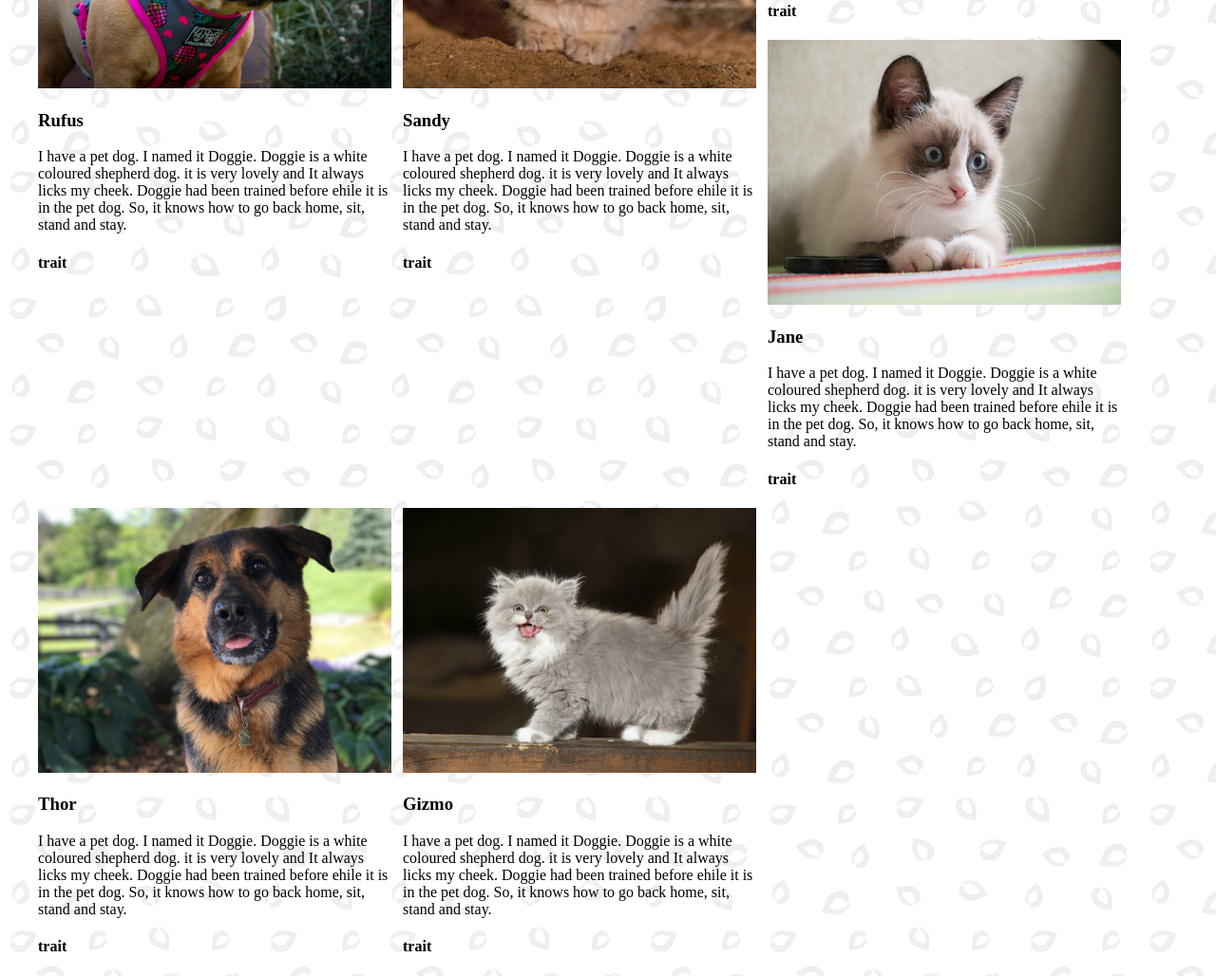
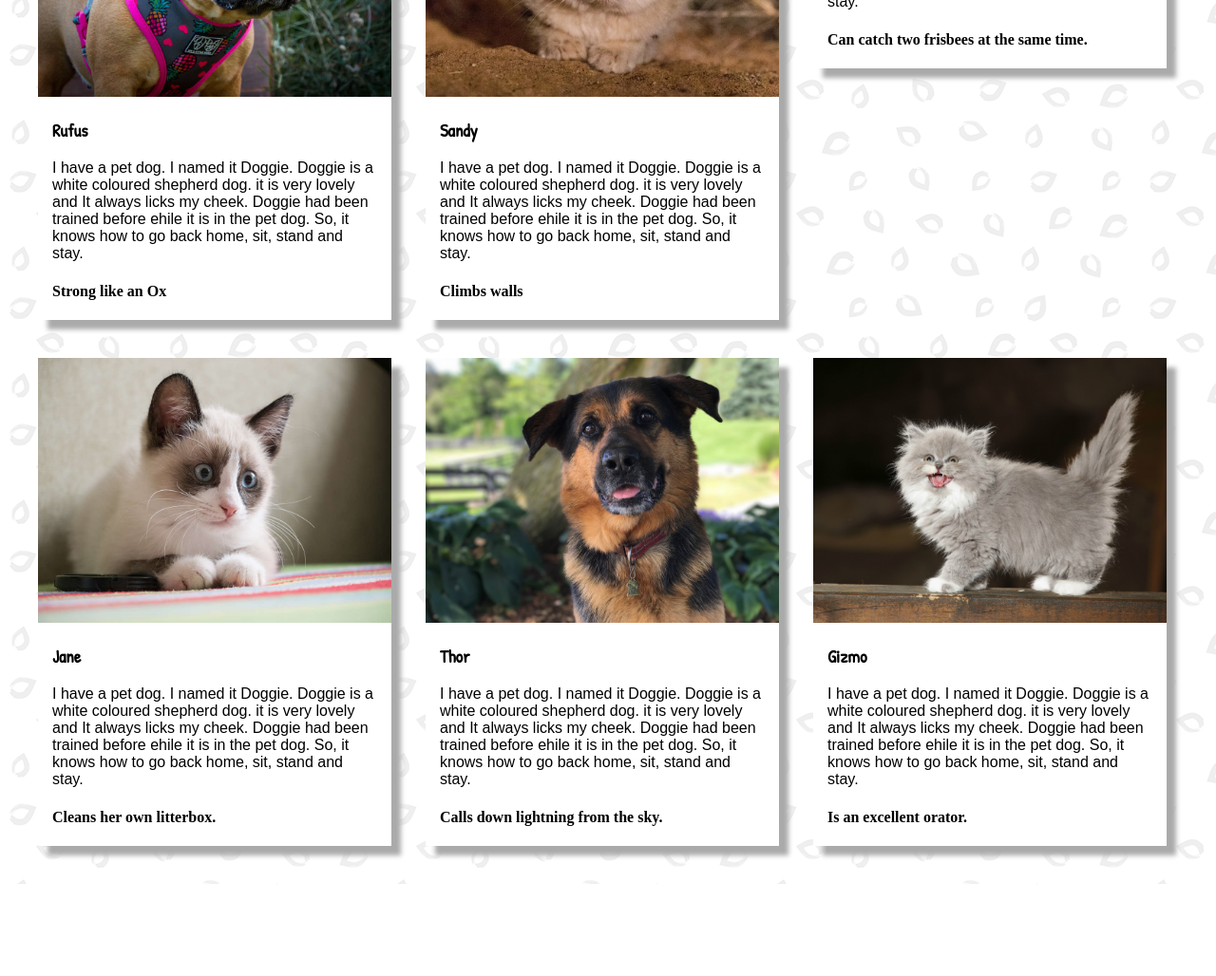
Before and after one commit to eshull/shelter, a plain HTML site: page index.html in a window 1280 px wide. Shown: the part 898-1926 px from the top of the page at 95% size. After the commit the page ends 1829 px from the top, so only its background shows below. Drawn offline with Linux system fonts and the light colour scheme.

Commit message:
add spacing, drop, Google font for headlines, and sans-serif body font

```diff
--- a/css/styles.css
+++ b/css/styles.css
@@ -7,8 +7,24 @@ img {
 }
 .animal{
   width: 31%;
-  margin-right: 1%;
+  margin-bottom: 40px;
+  margin-right: 3%;
   float: left;
+  background: white;
+  box-shadow: 10px 10px 5px #aaaaaa;
+}
+h1,
+h2,
+h3 {
+  font-family: 'Patrick Hand', cursive;
+}
+p {
+  font-family: sans-serif;
+}
+.animal p,
+.animal h3,
+.animal h4 {
+  padding: 0px 15px;
 }
 .animal:nth-of-type(3),
 .animal:nth-of-type(6) {
--- a/index.html
+++ b/index.html
@@ -3,6 +3,7 @@
   <head>
     <meta charset="utf-8">
     <link rel="stylesheet" href="css/styles.css" type="text/css">
+    <link href="https://fonts.googleapis.com/css?family=Patrick+Hand" rel="stylesheet">
     <title>Epicodus Animal Shelter</title>
   </head>
   <body>
@@ -16,37 +17,37 @@
         <img src="img/dog1.jpg" alt="adoptable dog">
         <h3>Rufus</h3>
         <p>I have a pet dog. I named it Doggie. Doggie is a white coloured shepherd dog. it is very lovely and It always licks my cheek. Doggie had been trained before ehile it is in the pet dog. So, it knows how to go back home, sit, stand and stay.</p>
-        <h4>trait</h4>
+        <h4>Strong like an Ox</h4>
       </div>
       <div class="animal">
         <img src="img/cat1.jpg" alt="adoptable cat">
         <h3>Sandy</h3>
         <p>I have a pet dog. I named it Doggie. Doggie is a white coloured shepherd dog. it is very lovely and It always licks my cheek. Doggie had been trained before ehile it is in the pet dog. So, it knows how to go back home, sit, stand and stay.</p>
-        <h4>trait</h4>
+        <h4>Climbs walls</h4>
       </div>
       <div class="animal">
         <img src="img/dog2.jpg" alt="adoptable dog">
         <h3>Tanner</h3>
         <p> have a pet dog. I named it Doggie. Doggie is a white coloured shepherd dog. it is very lovely and It always licks my cheek. Doggie had been trained before ehile it is in the pet dog. So, it knows how to go back home, sit, stand and stay.</p>
-        <h4>trait</h4>
+        <h4>Can catch two frisbees at the same time.</h4>
       </div>
       <div class="animal">
         <img src="img/cat2.jpg" alt="adoptable cat">
         <h3>Jane</h3>
         <p>I have a pet dog. I named it Doggie. Doggie is a white coloured shepherd dog. it is very lovely and It always licks my cheek. Doggie had been trained before ehile it is in the pet dog. So, it knows how to go back home, sit, stand and stay.</p>
-        <h4>trait</h4>
+        <h4>Cleans her own litterbox.</h4>
       </div>
       <div class="animal">
         <img src="img/dog3.jpg" alt="adoptable dog">
         <h3>Thor</h3>
         <p>I have a pet dog. I named it Doggie. Doggie is a white coloured shepherd dog. it is very lovely and It always licks my cheek. Doggie had been trained before ehile it is in the pet dog. So, it knows how to go back home, sit, stand and stay.</p>
-        <h4>trait</h4>
+        <h4>Calls down lightning from the sky.</h4>
       </div>
       <div class="animal">
         <img src="img/cat3.jpg" alt="adoptable cat">
         <h3>Gizmo</h3>
         <p>I have a pet dog. I named it Doggie. Doggie is a white coloured shepherd dog. it is very lovely and It always licks my cheek. Doggie had been trained before ehile it is in the pet dog. So, it knows how to go back home, sit, stand and stay.</p>
-        <h4>trait</h4>
+        <h4>Is an excellent orator.</h4>
       </div>
     </div>
   </body>
```
